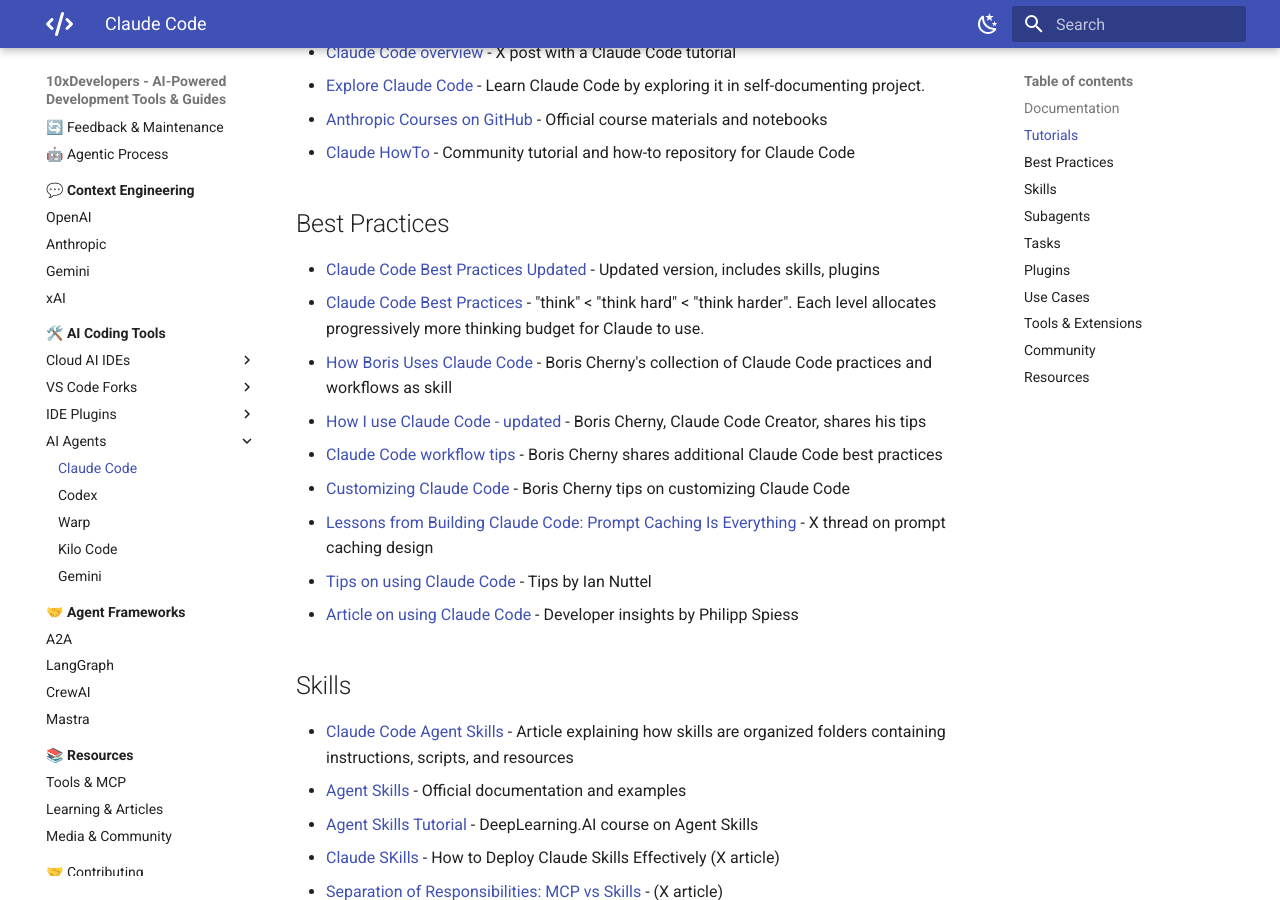
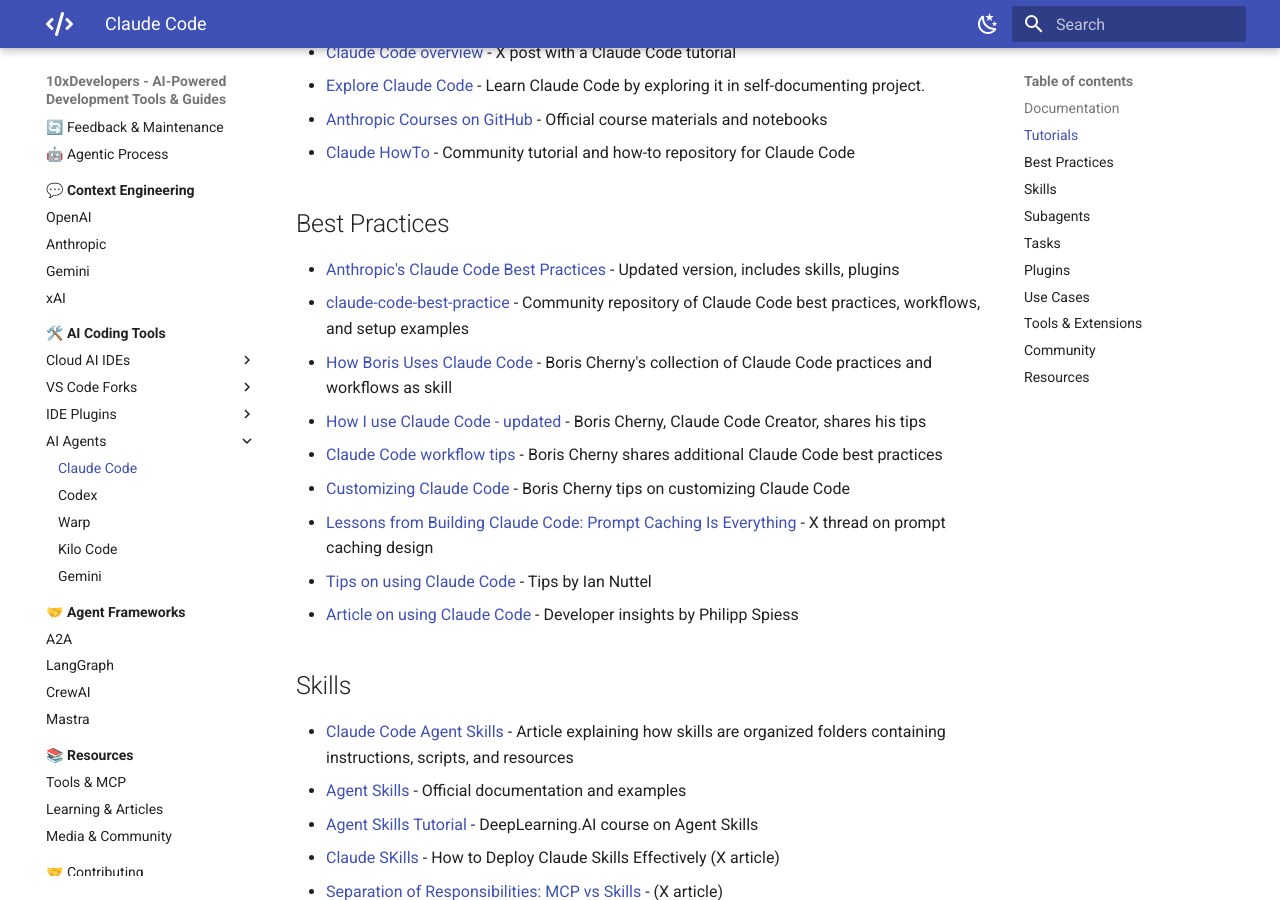
Before and after one commit to shlomoc/10xdev, an MkDocs documentation site: the page built from docs/ai-coding-tools/ai-agents/claude-code.md, in a window 1280 px wide and 900 px high, scrolled down 802 px. Built offline with MkDocs 1.6.1 and Material for MkDocs 9.7.7, drawn with Linux system fonts in a browser that asks for light colours.

Commit message:
docs(ai-coding-tools): update Claude Code and Codex documentation with new best practices and community resources

```diff
--- a/docs/ai-coding-tools/ai-agents/claude-code.md
+++ b/docs/ai-coding-tools/ai-agents/claude-code.md
@@ -27,8 +27,8 @@ Claude code is a CLI that can also be used with an IDE like VS Code.
 
 
 ## Best Practices
-- [Claude Code Best Practices Updated](https://code.claude.com/docs/en/best-practices) - Updated version, includes skills, plugins
-- [Claude Code Best Practices](https://www.anthropic.com/engineering/claude-code-best-practices) - "think" < "think hard" < "think harder".  Each level allocates progressively more thinking budget for Claude to use.
+- [Anthropic's Claude Code Best Practices](https://code.claude.com/docs/en/best-practices) - Updated version, includes skills, plugins
+- [claude-code-best-practice](https://github.com/shanraisshan/claude-code-best-practice) - Community repository of Claude Code best practices, workflows, and setup examples
 - [How Boris Uses Claude Code](https://howborisusesclaudecode.com/) - Boris Cherny's collection of Claude Code practices and workflows as skill
 - [How I use Claude Code - updated](https://x.com/bcherny/status/2017742741636321619) - Boris Cherny, Claude Code Creator, shares his tips
 - [Claude Code workflow tips](https://x.com/bcherny/status/2038454336355999749) - Boris Cherny shares additional Claude Code best practices
```
Also changed, not shown: docs/ai-coding-tools/ai-agents/codex.md (+1 -0 lines), docs/resources/tools/index.md (+2 -0 lines).
